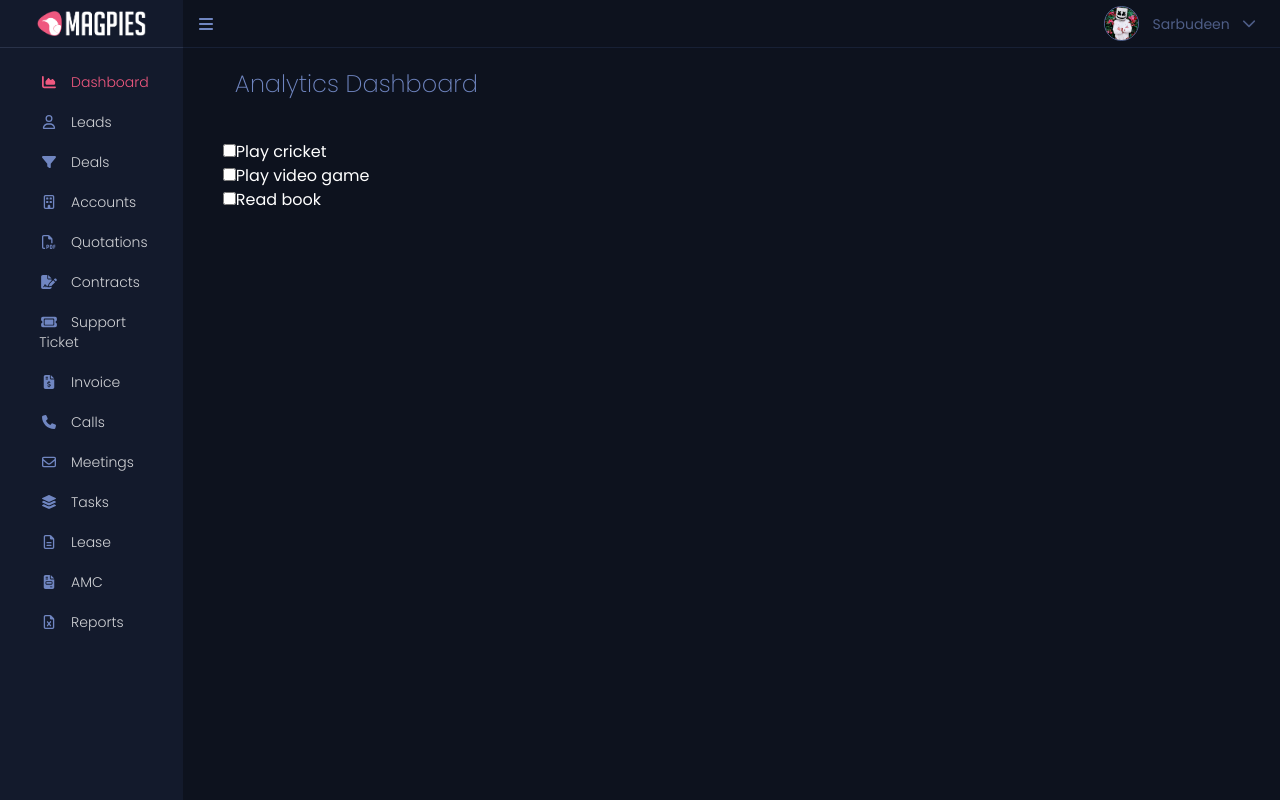
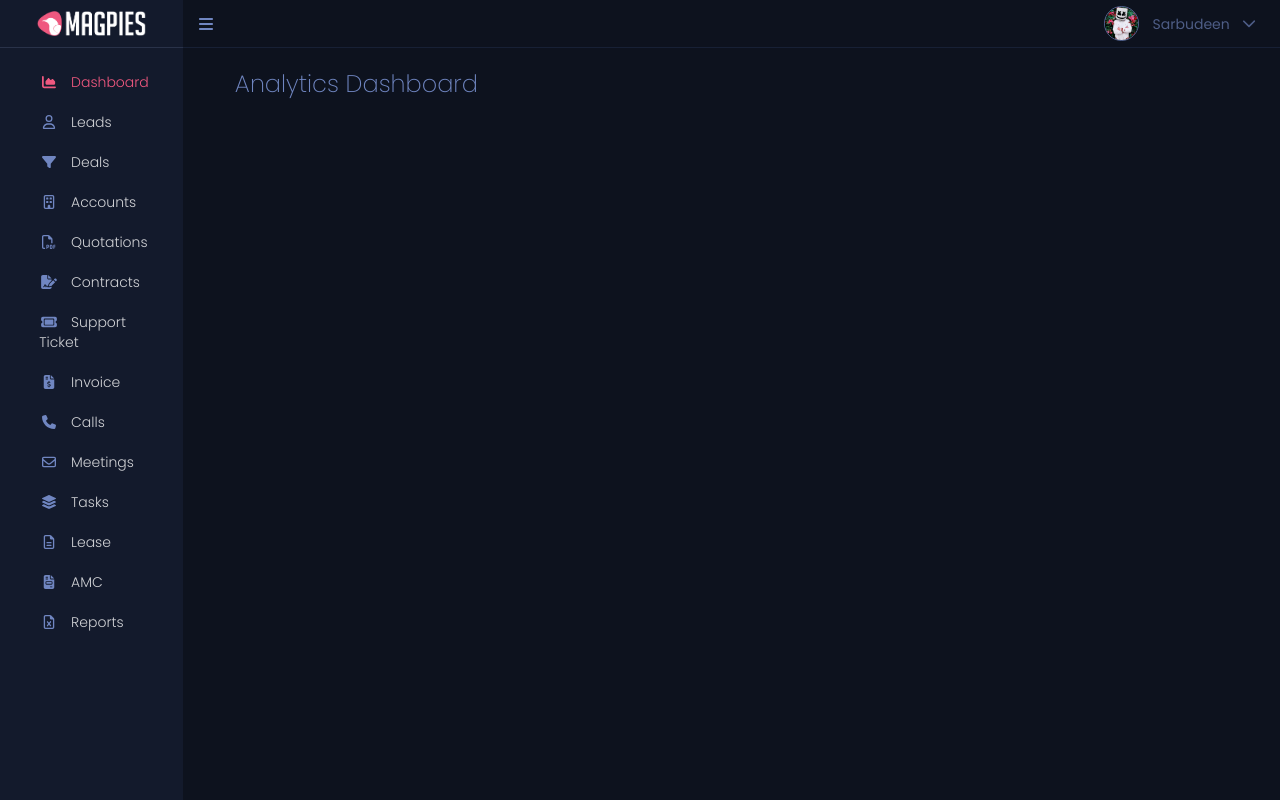
Before and after one commit to sarbudeenmca/Magpies-CRM, a React (Create React App) app: page / in a window 1280 px wide. Built offline with nearby package versions, Linux system fonts and the light colour scheme; sample sign-in values are in the browser's storage.

Commit message:
All context wrapping moved from Layout to App

```diff
--- a/src/App.js
+++ b/src/App.js
@@ -7,6 +7,10 @@ import Leads from './components/Leads'
 import Accounts from './components/Accounts'
 import Deals from './components/Deals'
 import PrivateRoutes from './components/PrivateRoutes'
+import { MessageModalDataProvider } from './context/MessageModalContext'
+import { DataControlsProvider } from './context/DataControlsContext'
+import { SidebarControlProvider } from './context/SidebarControlContext'
+import { SkeletonTheme } from 'react-loading-skeleton'
 
 // const PrivateRoute = ({ element: Element, ...rest }) => {
 //   const isAuthenticated = localStorage.getItem('token');
@@ -22,16 +26,12 @@ import PrivateRoutes from './components/PrivateRoutes'
 function App() {
 
   return (
-    <div>
+    <MessageModalDataProvider>
+      <DataControlsProvider>
+        <SidebarControlProvider>
+          <SkeletonTheme baseColor="#192239" highlightColor="#263356">
             <Routes>
               <Route path="/login" element={<Login />} />
-        {/* <Route path="/" element={<Layout />}>
-          <PrivateRoutes path="/" element={<Dashboard />} />
-          <PrivateRoutes path="/dashboard" element={<Dashboard />} />
-          <PrivateRoutes path="/leads" element={<Leads />} />
-          <PrivateRoutes path="/deals" element={<Deals />} />
-          <PrivateRoutes path="/accounts" element={<Accounts />} />
-        </Route> */}
               <Route path="/" element={<PrivateRoutes />}>
                 <Route path="/" element={<Layout />}>
                   <Route path="/" element={<Dashboard />} />
@@ -42,8 +42,10 @@ function App() {
                 </Route>
               </Route>
             </Routes>
-
-    </div >
+          </SkeletonTheme>
+        </SidebarControlProvider>
+      </DataControlsProvider>
+    </MessageModalDataProvider>
   );
 };
 
--- a/src/components/Dashboard.jsx
+++ b/src/components/Dashboard.jsx
@@ -1,10 +1,10 @@
 import React from 'react'
-import Test from './Test'
+// import Test from './Test'
 const Dashboard = () => {
   return (
     <>
       <h1 className='main-title'>Analytics Dashboard</h1>
-      <Test />
+      {/* <Test /> */}
     </>
   )
 }
--- a/src/components/Deals.jsx
+++ b/src/components/Deals.jsx
@@ -7,7 +7,7 @@ import DataTable from './views/DataTable'
 import DataControls from './views/DataControls'
 
 const Deals = () => {
-    const { isAddNewOpen, handleAddClick } = useContext(SidebarControlContext)
+    const { handleAddClick } = useContext(SidebarControlContext)
     return (
         <>
             <div className='title-header'>
@@ -18,9 +18,6 @@ const Deals = () => {
             <DataControls />
             <DataTable />
             <AddDeal />
-            {isAddNewOpen && (
-                <div className='backdrop' onClick={handleAddClick}></div>
-            )}
         </>
     )
 }
--- a/src/components/Layout.css
+++ b/src/components/Layout.css
@@ -1,6 +1,6 @@
 /*===== Layout =====*/
 .layout {
-    @apply flex flex-row;
+    @apply flex flex-row w-full;
 }
 
 
@@ -126,7 +126,7 @@ select.data-length option {
 }
 
 .textarea.form-label {
-    @apply peer-placeholder-shown:-translate-y-[15%] peer-placeholder-shown:top-[15%] peer-focus:top-2 peer-focus:-translate-y-4 rtl:peer-focus:translate-x-1/2 ;
+    @apply peer-placeholder-shown:-translate-y-[15%] peer-placeholder-shown:top-[15%] peer-focus:top-2 peer-focus:-translate-y-4 rtl:peer-focus:translate-x-1/2;
 }
 
 .submit-btn {
--- a/src/components/Layout.jsx
+++ b/src/components/Layout.jsx
@@ -1,13 +1,10 @@
-import React, { useState } from 'react'
+import React, { useContext, useState } from 'react'
 import Topbar from './Topbar'
 import Sidebar from './Sidebar'
 import './Layout.css'
 import { useOutlet } from 'react-router-dom'
-import { MessageModalDataProvider } from '../context/MessageModalContext'
-import { DataControlsProvider } from '../context/DataControlsContext'
-import { SidebarControlProvider } from '../context/SidebarControlContext'
+import SidebarControlContext from '../context/SidebarControlContext'
 import 'react-loading-skeleton/dist/skeleton.css'
-import { SkeletonTheme } from 'react-loading-skeleton'
 
 const Layout = () => {
 
@@ -18,26 +15,23 @@ const Layout = () => {
     setSidebarOpen(!isSidebarOpen)
   }
 
+  const { isAddNewOpen, handleAddClick } = useContext(SidebarControlContext)
+
   return (
     <section className='layout'>
-      <section className={`sidebar ${isSidebarOpen ? 'translate-x-0 w-1/6' : '-translate-x-full w-0'}`}>
+      <section className={`sidebar ${isSidebarOpen ? 'translate-x-0 w-1/6 opacity-1' : '-translate-x-full w-0 opacity-0'}`}>
         <Sidebar />
       </section>
       <section className={`rightside ${isSidebarOpen ? 'w-5/6' : 'w-full'}`}>
         <section className='topbar'>
           <Topbar toggleSidebar={toggleSidebar} />
         </section>
-        <MessageModalDataProvider>
-          <DataControlsProvider>
-            <SidebarControlProvider>
-              <SkeletonTheme baseColor="#192239" highlightColor="#263356">
-                <section className="outlet">
-                  {React.cloneElement(outlet)}
-                </section>
-              </SkeletonTheme>
-            </SidebarControlProvider>
-          </DataControlsProvider>
-        </MessageModalDataProvider>
+        <section className="outlet">
+          {React.cloneElement(outlet)}
+        </section>
+        {isAddNewOpen && (
+          <div className='form-backdrop' onClick={handleAddClick}></div>
+        )}
       </section>
     </section>
   )
--- a/src/components/Leads.jsx
+++ b/src/components/Leads.jsx
@@ -7,8 +7,7 @@ import DataControls from './views/DataControls'
 import DataTable from './views/DataTable'
 
 const Leads = () => {
-  const { isAddNewOpen, handleAddClick } = useContext(SidebarControlContext)
-
+  const { handleAddClick } = useContext(SidebarControlContext)
   return (
     <>
       <div className='title-header'>
@@ -18,9 +17,6 @@ const Leads = () => {
       <DataControls />
       <DataTable />
       <AddLead />
-      {isAddNewOpen && (
-        <div className="form-backdrop" onClick={handleAddClick} />
-      )}
     </>
   )
 }
```
Lines whose indentation alone changed are shown as unchanged.
